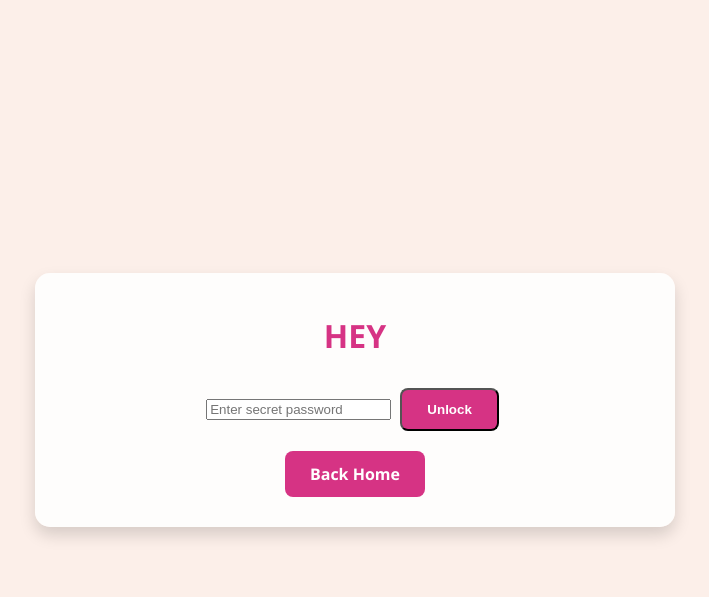
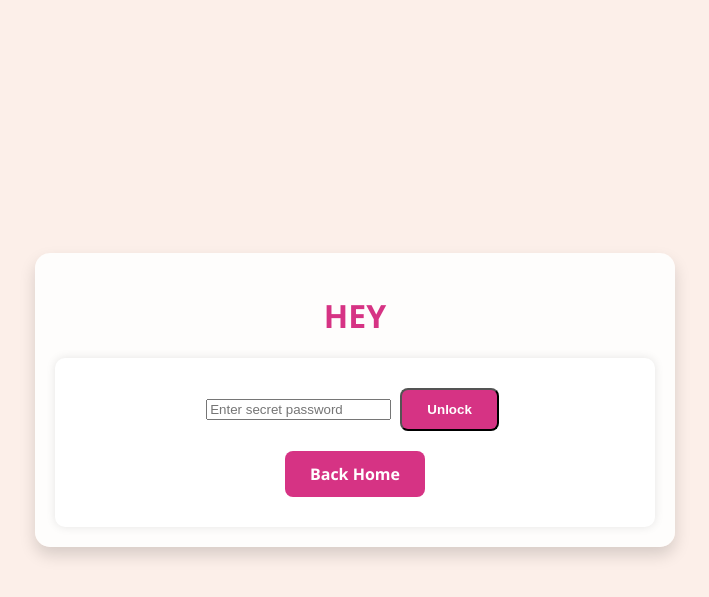
Before and after one commit to YUNAABI/birthday-app, a Flask app: template templates/day20.html in a window 1280 px wide. Shown: the top 597 px of the page, without its empty margins (285-994 px from the left). Run offline with Flask 3, Linux system fonts and the light colour scheme; the template is opened without the code that fills it, so the values that code supplies are empty.

Commit message:
Fix: made day20 content scrollable

```diff
--- a/static/style.css
+++ b/static/style.css
@@ -49,3 +49,11 @@ p {
   background: #fff0f5;
   border-radius: 10px;
 }
+.content-box {
+  max-height: 80vh;
+  overflow-y: auto;
+  padding: 20px;
+  background: #fff;
+  border-radius: 10px;
+  box-shadow: 0 0 10px rgba(0,0,0,0.1);
+}
--- a/templates/day20.html
+++ b/templates/day20.html
@@ -7,8 +7,9 @@
 <body>
   <div class="container">
     <h1>HEY</h1>
+    <div class="content-box">
     {% if error %}
-      <p style="color: red;">{{ error }}</p>
+       </p>style="color: red;">{{ error }}</p>
     {% endif %}
     <form method="POST">
       <input type="password" name="password" placeholder="Enter secret password" required>
@@ -21,5 +22,6 @@
     {% endif %}
     <a href="{{ url_for('index') }}" class="button">Back Home</a>
   </div>
+  </div>
 </body>
 </html>
```
